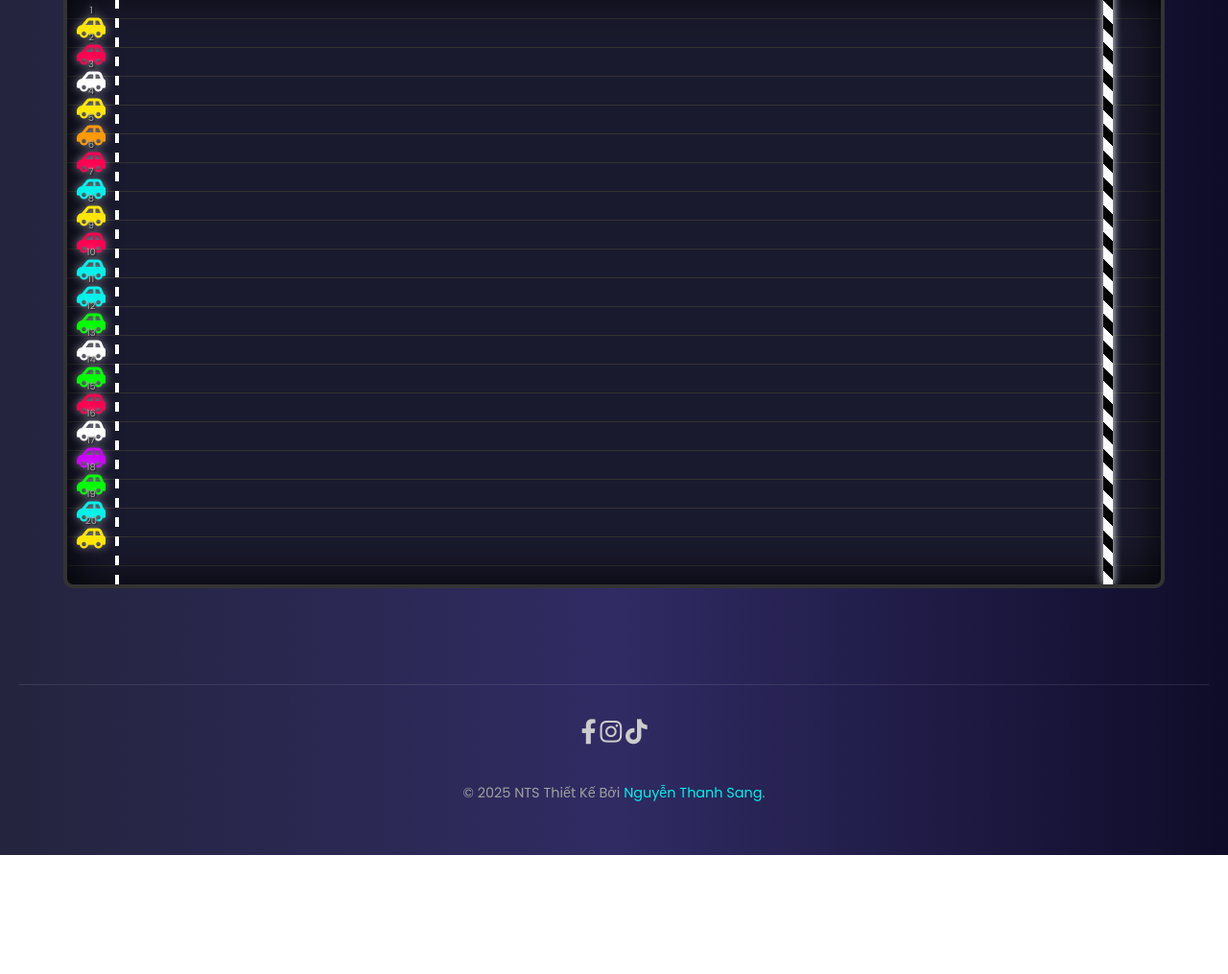
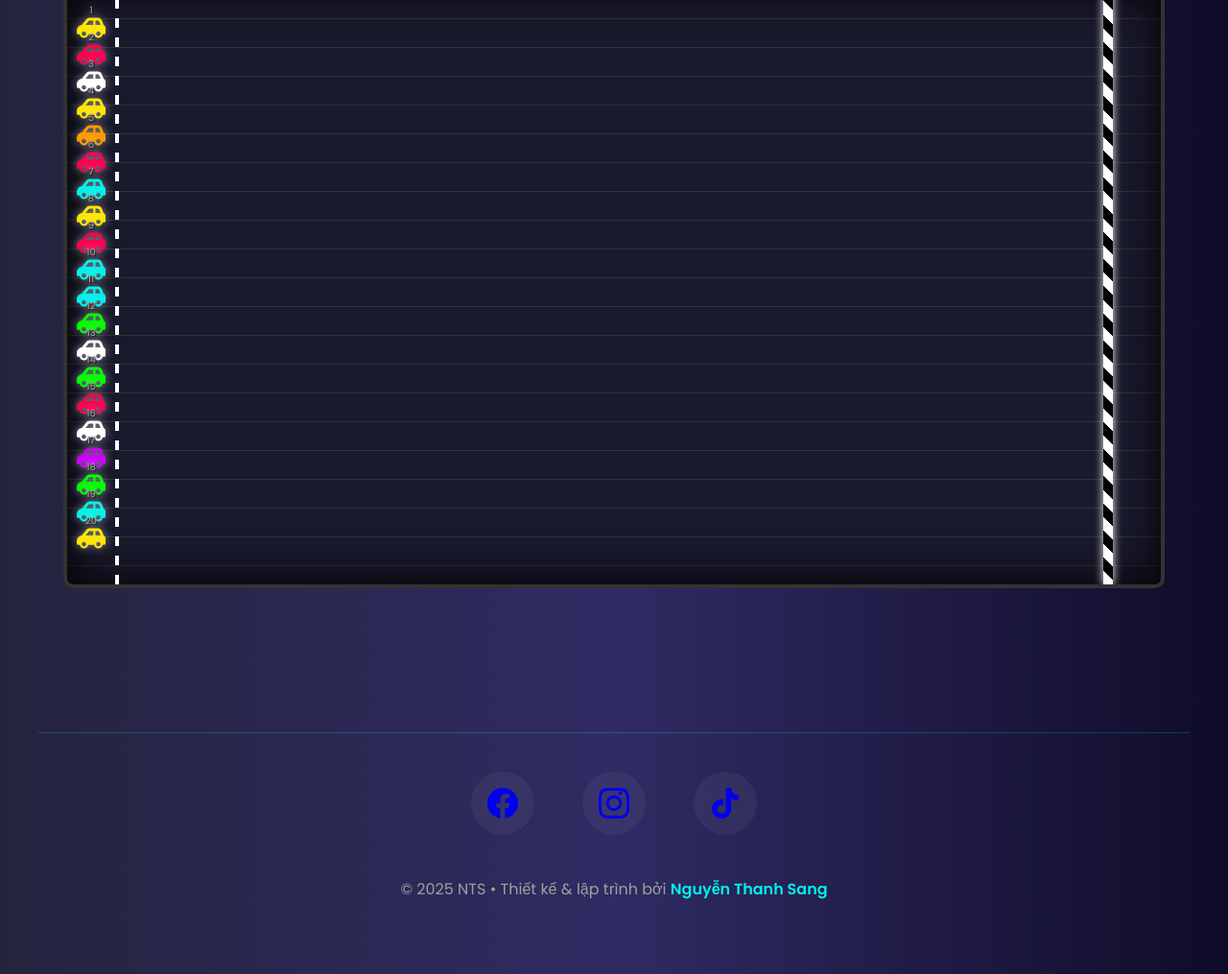
Before and after one commit to nguyenthanhsang70/NTS, a plain HTML site: page dua.html in a window 1280 px wide. Shown: the part 586-1601 px from the top of the page at 96% size. Before the commit the page ends 1477 px from the top, so only its background shows below. Drawn offline with Linux system fonts and the light colour scheme.

Commit message:
Update dua.html

```diff
--- a/dua.html
+++ b/dua.html
@@ -38,10 +38,8 @@
             text-align: center;
         }
         p { color: #a0a0a0; text-align: center; }
-        .container {
-            max-width: 1200px;
-            margin: 0 auto;
-        }
+        .container { max-width: 1200px; margin: 0 auto; }
+
         .control-panel {
             background: var(--glass);
             backdrop-filter: blur(10px);
@@ -74,7 +72,6 @@
         }
         .name-input input[type="text"]::placeholder { color: #bbb; }
 
-        /* NÚT CHUNG - ĐỒNG BẰ NHAU 100% */
         .big-btn, #addPlayer {
             min-width: 180px;
             height: 50px;
@@ -139,6 +136,7 @@
             border-color: var(--secondary-color);
             box-shadow: 0 0 10px var(--secondary-color);
         }
+
         .race-track {
             position: relative;
             background: var(--track-bg);
@@ -157,8 +155,7 @@
         .start-line {
             position: absolute;
             left: 50px;
-            top: 0;
-            bottom: 0;
+            top: 0; bottom: 0;
             width: 4px;
             background: repeating-linear-gradient(0deg, #fff, #fff 10px, transparent 10px, transparent 20px);
             z-index: 1;
@@ -166,8 +163,7 @@
         .finish-line {
             position: absolute;
             right: 50px;
-            top: 0;
-            bottom: 0;
+            top: 0; bottom: 0;
             width: 10px;
             background: repeating-linear-gradient(45deg, #fff, #fff 10px, #000 10px, #000 20px);
             z-index: 1;
@@ -219,37 +215,72 @@
             pointer-events: none;
             z-index: 9999;
         }
+
+        /* ==================== FOOTER MỚI - ĐẸP HOÀN HẢO ==================== */
         footer {
-            margin-top: 80px;
+            margin-top: 100px;
+            padding: 50px 20px 40px;
             text-align: center;
-            color: #aaa;
-            font-size: 0.9em;
-            padding: 20px 0;
         }
         .footer-container {
             display: flex;
             flex-direction: column;
             align-items: center;
-            gap: 18px;
-            border-top: 1px solid rgba(255,255,255,0.1);
-            padding-top: 30px;
+            gap: 28px;
+            border-top: 1px solid rgba(0, 255, 255, 0.2);
+            padding-top: 40px;
         }
-        .social-icons a {
-            color: #ccc;
-            font-size: 1.8em;
-            transition: all 0.4s;
+        .social-icons {
+            display: flex;
+            gap: 50px;
+            justify-content: center;
         }
-        .social-icons a:hover {
-            color: var(--primary-color);
-            text-shadow: 0 0 20px var(--primary-color);
-            transform: translateY(-5px) scale(1.2);
+        .social-link {
+            width: 62px;
+            height: 62px;
+            border-radius: 50%;
+            display: flex;
+            align-items: center;
+            justify-content: center;
+            background: rgba(255, 255, 255, 0.05);
+            border: 2px solid transparent;
+            transition: all 0.5s cubic-bezier(0.175, 0.885, 0.32, 1.275);
+            backdrop-filter: blur(10px);
         }
+        .social-link svg {
+            width: 32px;
+            height: 32px;
+            fill: currentColor;
+        }
+        .social-link:hover {
+            transform: translateY(-10px) scale(1.3);
+            box-shadow: 0 0 35px rgba(0, 242, 234, 0.7);
+            border-color: var(--primary-color);
+        }
+        .social-link.fb:hover { color: #1877f2; border-color: #1877f2; box-shadow: 0 0 35px #1877f2; }
+        .social-link.ig:hover {
+            color: #e4405f;
+            background: radial-gradient(circle at 30% 107%, #fdf497 0%, #fdf497 5%, #fd5949 45%, #d6249f 60%, #285AEB 90%);
+            -webkit-background-clip: text;
+            background-clip: text;
+            -webkit-text-fill-color: transparent;
+            border-color: #e4405f;
+            box-shadow: 0 0 35px #e4405f;
+        }
+        .social-link.tt:hover {
+            color: #ff0050;
+            border-color: #ff0050;
+            box-shadow: 0 0 35px #ff0050;
+        }
+
         @media (max-width: 768px) {
             h1 { font-size: 2em; }
             .race-track { width: 100%; border-left: none; border-right: none; }
             .finish-line { right: 10px; }
             .start-line { left: 10px; }
             .big-btn, #addPlayer { width: 100%; max-width: 300px; margin: 8px 0; }
+            .social-icons { gap: 35px; }
+            .social-link { width: 56px; height: 56px; }
         }
     </style>
 </head>
@@ -271,7 +302,6 @@
 
         <div class="number-container" id="numberContainer"></div>
 
-        <!-- NÚT KHỞI ĐỘNG & LÀM MỚI - ĐẸP ĐỀU NHƯ NÚT THÊM -->
         <div style="display:flex; justify-content:center; flex-wrap:wrap; gap:15px; margin:25px 0;">
             <button id="startRace" class="big-btn btn-danger" disabled>KHỞI ĐỘNG</button>
             <button id="resetGame" class="big-btn btn-primary">LÀM MỚI</button>
@@ -288,6 +318,34 @@
     </div>
 
     <audio id="winnerSound" src="gayvangtroi.mp3" preload="auto"></audio>
+
+    <!-- FOOTER ĐẸP HOÀN HẢO -->
+    <footer>
+        <div class="footer-container">
+            <div class="social-icons">
+                <!-- Facebook -->
+                <a href="https://facebook.com/yourpage" target="_blank" class="social-link fb" aria-label="Facebook">
+                    <svg viewBox="0 0 24 24"><path fill="currentColor" d="M24 12.073c0-6.627-5.373-12-12-12s-12 5.373-12 12c0 5.99 4.388 10.954 10.125 11.854v-8.385H7.078v-3.47h3.047V9.43c0-3.007 1.792-4.669 4.533-4.669 1.312 0 2.686.235 2.686.235v2.953H15.83c-1.491 0-1.956.925-1.956 1.874v2.25h3.328l-.532 3.47h-2.796v8.385C19.612 23.027 24 18.062 24 12.073z"/></svg>
+                </a>
+                <!-- Instagram -->
+                <a href="https://instagram.com/yourpage" target="_blank" class="social-link ig" aria-label="Instagram">
+                    <svg viewBox="0 0 24 24"><path fill="currentColor" d="M12 2.163c3.204 0 3.584.012 4.85.07 3.252.148 4.771 1.691 4.919 4.919.058 1.265.069 1.645.069 4.849 0 3.205-.012 3.584-.069 4.849-.149 3.225-1.664 4.771-4.919 4.919-1.266.058-1.644.07-4.85.07-3.204 0-3.584-.012-4.849-.07-3.26-.149-4.771-1.699-4.919-4.92-.058-1.265-.07-1.644-.07-4.849 0-3.204.013-3.583.07-4.849.149-3.227 1.664-4.771 4.919-4.919 1.266-.057 1.645-.069 4.849-.069zM12 0C8.741 0 8.333.014 7.053.072 2.695.272.273 2.69.073 7.052.014 8.333 0 8.741 0 12c0 3.259.014 3.668.072 4.948.2 4.358 2.618 6.78 6.98 6.98C8.333 23.986 8.741 24 12 24c3.259 0 3.668-.014 4.948-.072 4.354-.2 6.782-2.618 6.979-6.98.059-1.28.073-1.689.073-4.948 0-3.259-.014-3.667-.072-4.947-.196-4.354-2.617-6.78-6.979-6.98C15.668.014 15.259 0 12 0zm0 5.838a6.162 6.162 0 100 12.324 6.162 6.162 0 000-12.324zm0 10.162a4 4 0 110-8 4 4 0 010 8zm6.406-11.845a1.44 1.44 0 11-2.88 0 1.44 1.44 0 012.88 0z"/></svg>
+                </a>
+                <!-- TikTok - ĐÃ SỬA -->
+                <a href="https://tiktok.com/@yourpage" target="_blank" class="social-link tt" aria-label="TikTok">
+                    <svg viewBox="0 0 24 24">
+                        <path fill="currentColor" d="M12.525.02c1.31-.02 2.61-.01 3.91-.02c.08 1.53.63 3.09 1.75 4.17c1.12 1.11 2.7 1.62 4.24 1.79v4.03c-1.44-.05-2.89-.35-4.2-.97c-.57-.26-1.1-.59-1.62-.93c-.01 2.92.01 5.84-.02 8.75c-.08 1.4-.54 2.79-1.35 3.94c-1.31 1.92-3.58 3.17-5.91 3.21c-1.43.08-2.86-.31-4.08-1.03c-2.02-1.19-3.44-3.37-3.65-5.71c-.02-.5-.03-1-.01-1.49c.18-1.9 1.12-3.72 2.58-4.96c1.66-1.44 3.98-2.13 6.15-1.72c.02 1.48-.04 2.96-.04 4.44c-.99-.32-2.15-.23-3.02.37c-.63.41-1.11 1.04-1.36 1.75c-.21.51-.15 1.07-.14 1.61c.24 1.64 1.82 3.02 3.5 2.87c1.12-.01 2.19-.66 2.77-1.61c.19-.33.4-.67.41-1.06c.1-1.79.06-3.57.07-5.36c.01-4.03-.01-8.05.02-12.07z"/>
+                    </svg>
+                </a>
+            </div>
+            <p>
+                © 2025 NTS • Thiết kế & lập trình bởi
+                <a href="#" style="color: var(--primary-color); text-decoration: none; font-weight: 600;">
+                    Nguyễn Thanh Sang
+                </a>
+            </p>
+        </div>
+    </footer>
 
     <script>
         const totalNumbers = 20;
@@ -412,7 +470,6 @@
 
                 const interval = setInterval(() => {
                     if (isFinished) { clearInterval(interval); return; }
-
                     if (isBossCar) {
                         if (pos > 50 && Math.random() > 0.8) speed = 8;
                         if (pos > 150) {
@@ -422,10 +479,8 @@
                     } else {
                         if (Math.random() < 0.05) speed += Math.random();
                     }
-
                     pos += speed;
                     racer.style.left = `${pos}px`;
-
                     if (pos >= finishLine && !isFinished) {
                         isFinished = true;
                         announceWinner(num);
@@ -457,7 +512,6 @@
             canvas.height = window.innerHeight;
             const particles = [];
             const colors = ['#ff0050', '#00f2ea', '#ffe600'];
-
             for (let i = 0; i < 200; i++) {
                 particles.push({
                     x: Math.random() * canvas.width,
@@ -468,7 +522,6 @@
                     angle: Math.random() * 6.2
                 });
             }
-
             function draw() {
                 ctx.clearRect(0, 0, canvas.width, canvas.height);
                 let active = false;
@@ -487,19 +540,7 @@
             draw();
         }
 
-        // Khởi tạo game
         initializeGame();
     </script>
-
-    <footer>
-        <div class="footer-container">
-            <div class="social-icons">
-                <a href="#" target="_blank"><i class="fab fa-facebook-f"></i></a>
-                <a href="#" target="_blank"><i class="fab fa-instagram"></i></a>
-                <a href="#" target="_blank"><i class="fab fa-tiktok"></i></a>
-            </div>
-            <p>© 2025 NTS Thiết Kế Bởi <a href="#" style="color: var(--primary-color); text-decoration: none;">Nguyễn Thanh Sang</a>.</p>
-        </div>
-    </footer>
 </body>
 </html>
```
